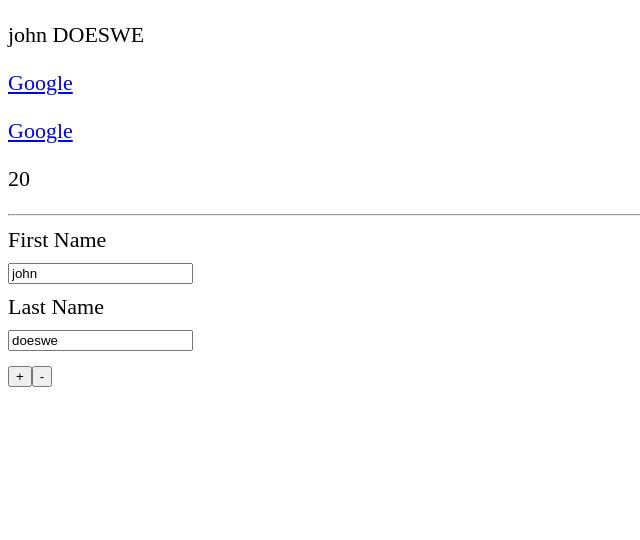
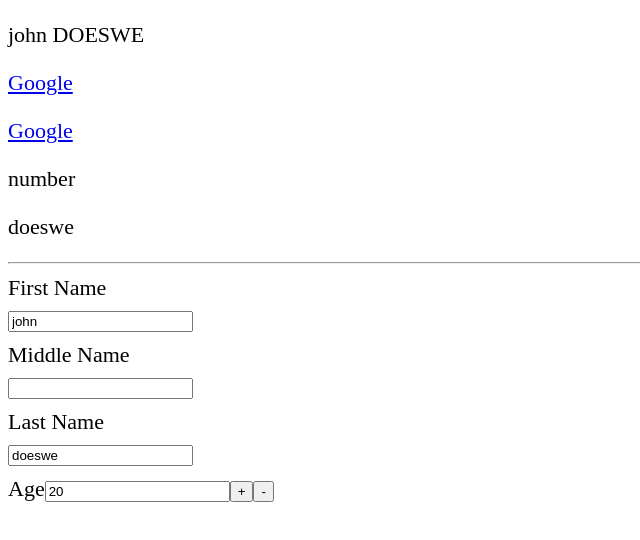
Before and after one commit to Nass2912/vuestarter, a plain HTML site: page index.html in a window 1280 px wide. Shown: the whole page, without its empty margins (0-640 px from the left). Drawn offline with nearby package versions, Linux system fonts and the light colour scheme.

Commit message:
v-model-lazy-trim

```diff
--- a/app.js
+++ b/app.js
@@ -2,6 +2,7 @@ const vm = Vue.createApp({
     data () {
         return {
             firstName: "john",
+            middleName: "",
             lastName: "doeswe",
             url: "https://www.google.com",
             raw_url : '<a href="https://www.google.com" target="_blank">Google</a>',
@@ -11,28 +12,23 @@ const vm = Vue.createApp({
 
     methods: {
         fullName () {
-            return `${this.firstName} ${this.lastName.toUpperCase()}`
+            return `${this.firstName} ${this.middleName} ${this.lastName.toUpperCase()}`
         },
 
         increment () {
             this.age ++;
         },
 
-        updateLastName (event) {
+        updateLastName (msg, msg2, event) {
+
+            console.log(msg);
+            console.log(msg2);
+
             this.lastName = event.target.value;
+        },
+
+        updateMiddleName (event) {
+            this.middleName = event.target.value;
         }
     }
 }).mount('#app')
-
-// setTimeout(() => {
-//     vm.firstName = 'Bob';
-// }, 2000)
-
-// Vue.createApp({
-//     data () {
-//         return {
-//             firstName: "Eric",
-//             lastName: "Faroe"
-//         }
-//     }
-// }).mount('#app1')
--- a/index.html
+++ b/index.html
@@ -9,24 +9,27 @@
       <p>{{ fullName() }}</p>
       <a :href="url" target="_blank">Google</a>
       <p v-html="raw_url"></p>
-      <p> {{ age }} </p>
+      <p> {{ typeof age }} </p>
+      <p> {{ lastName }} </p>
 
       <hr/>
 
       <label>First Name</label>
-      <input type="text" v-model="firstName"/>
+      <input type="text" v-model.lazy.trim="firstName"/>
+
+      <label>Middle Name</label>
+      <input type="text" @keyup.enter="updateMiddleName"/>
 
       <label>Last Name</label>
-      <input type="text" :value="lastName" @input="updateLastName"/>
+      <input type="text" :value="lastName" @input.prevent="updateLastName('Event triggered','2nd argument', $event)"/>
+
+      <label>Age</label>
+      <input type="number" v-model.number="age"/>
 
       <button type="button" @click="increment"> + </button>
       <button type="button" @click="age--"> - </button>
     </div>
 
-    <!-- <div id="app1">
-      {{ firstName }}
-      {{ lastName }}
-    </div> -->
     <script src="https://unpkg.com/vue@3"></script>
     <script src="app.js"></script>
   </body>
```
